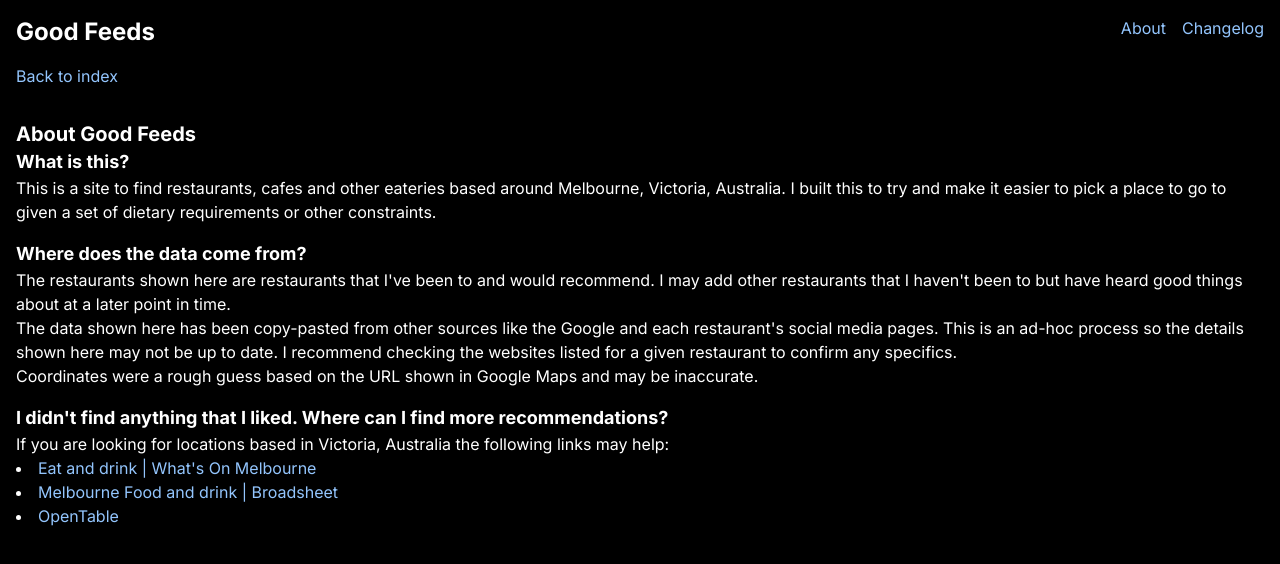
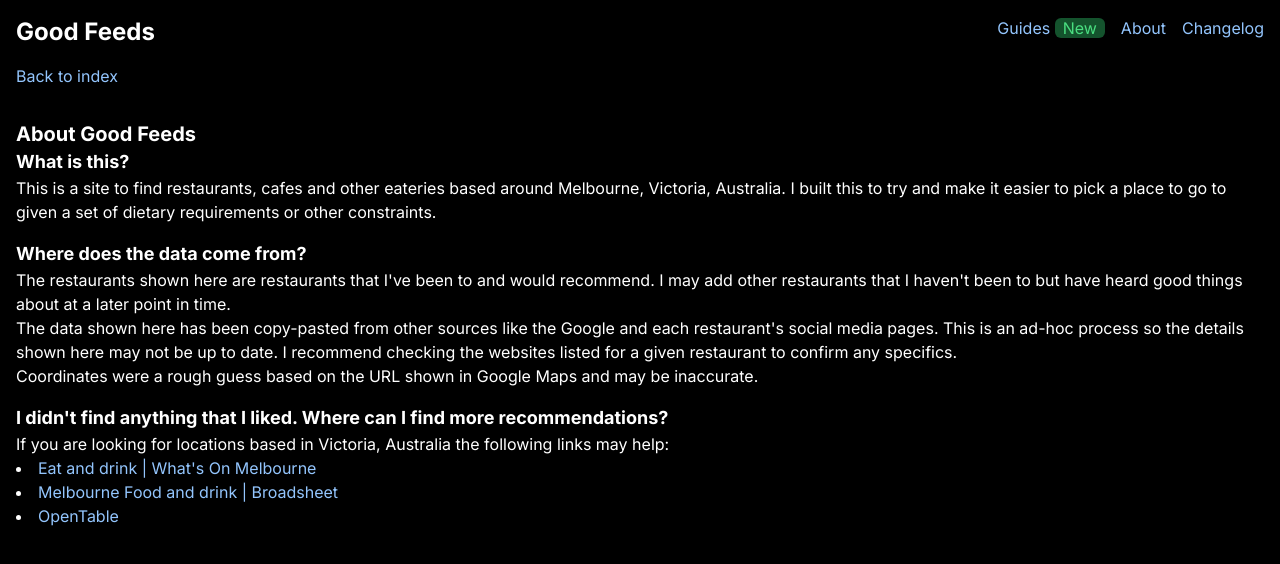
Before and after one commit to PakkuDon/good-feeds, a Next.js app in the folder client/: page /about in a window 1280 px wide. Shown: the top 564 px of the page. Built offline with nearby package versions, Linux system fonts and the light colour scheme.

Commit message:
Link to guides index in navbar

```diff
--- a/client/src/app/layout.tsx
+++ b/client/src/app/layout.tsx
@@ -28,6 +28,12 @@ export default function RootLayout({
           <header className="main-header px-4 pt-4 flex justify-between flex-row">
             <h1>Good Feeds</h1>
             <div className="flex gap-4">
+              <Link href="/guides">
+                Guides{" "}
+                <span className="rounded-md bg-green-900 px-2 text-green-400">
+                  New
+                </span>
+              </Link>
               <Link href="/about">About</Link>
               <Link
                 target="_blank"
```
Also changed, not shown: 1 other file (tests, documents, lock files or other folders).
